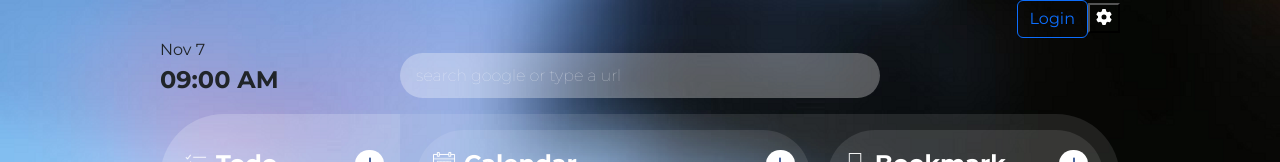
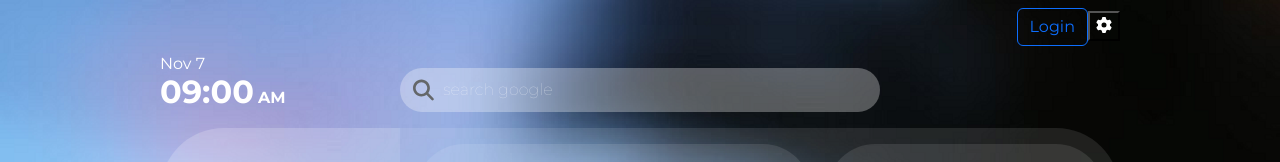
Before and after one commit to Haru-Dashboard/Haru-Dashboard, a React app in the folder frontend/: page / in a window 1280 px wide. Shown: the top 162 px of the page. Built offline with nearby package versions, Linux system fonts and the light colour scheme; no server answers.

Commit message:
feat: add temperature, time, searchbar styles (#47)

```diff
--- a/frontend/src/Components/Widgets/Basic/SearchBar.tsx
+++ b/frontend/src/Components/Widgets/Basic/SearchBar.tsx
@@ -1,48 +1,38 @@
 import React, { useState } from 'react';
+import { faMagnifyingGlass } from '@fortawesome/free-solid-svg-icons';
+import { FontAwesomeIcon } from '@fortawesome/react-fontawesome';
 
 const SearchBar = () => {
   const [query, setQuery] = useState('');
 
-  //TODO
-  // const isURL = (value: string): boolean => {};
-
-  /**
-   * When event.target[0].value is URL, open the page
-   *
-   * When event.target[0].value is query, search query on google
-   * @param e React.FormEvent<HTMLFormElement>
-   *
-   */
-  const onSubmit = (e: React.FormEvent<HTMLFormElement>): void => {
-    const target = e.target as typeof e.target & {
-      '0': { value: string };
-    };
-    const { value } = target[0];
-    // if (isURL(value)) {
-    //   e.preventDefault();
-    //   chrome.tabs.update({ url: value });
-    // }
-  };
-
   const onChange = (e: React.ChangeEvent<HTMLInputElement>) => {
     setQuery(e.target.value);
   };
-
   return (
     <div className="search-bar w-50 d-flex align-items-end">
+      {/* Note: GET https://www.google.com/search?q={query} */}
       <form
-        className="w-100 h-75"
+        className="w-100 h-75 position-relative"
         action="http://www.google.com/search"
-        method="get"
-        onSubmit={onSubmit}>
-        {/* Note: GET https://www.google.com/search?q={query} */}
+        method="get">
+        <FontAwesomeIcon
+          className="position-absolute"
+          icon={faMagnifyingGlass}
+          style={{
+            width: '1.3rem',
+            height: '1.3rem',
+            left: '0.8rem',
+            top: '50%',
+            transform: 'translate(0, -50%)',
+          }}
+        />
         <input
-          className="w-100 h-100 border border-0 rounded-pill px-3"
+          className="search-bar-input w-100 h-100 border border-0 rounded-pill position-absolute"
           type="text"
           onChange={onChange}
           name="q"
           value={query}
-          placeholder="search google or type a url"
+          placeholder="search google"
           style={{ backgroundColor: 'rgb(256, 256, 256, 0.3)' }}
         />
       </form>
--- a/frontend/src/Components/Widgets/Basic/Time.tsx
+++ b/frontend/src/Components/Widgets/Basic/Time.tsx
@@ -11,22 +11,26 @@ const Time = () => {
   }, []);
 
   return (
-    <div className="datetime w-25 d-flex flex-column justify-content-end">
-      <div className="date fs-6">
+    <div className="datetime w-25 text-white">
+      <span className="date fs-6">
         {time.toLocaleString('en-US', {
           month: 'short',
           day: 'numeric',
         })}
-      </div>
-      <div className="time fs-4 fw-bolder">
-        {`${
+      </span>
+      <br />
+      <span className="fs-2 fw-bolder me-1">
+        {
           time
             .toLocaleString('en-US', {
               hour: '2-digit',
               minute: '2-digit',
             })
             .split(' ')[0]
-        } ${
+        }
+      </span>
+      <span className="fs-6 fw-bolder">
+        {
           // Note AM or PM
           time
             .toLocaleString('en-US', {
@@ -34,8 +38,8 @@ const Time = () => {
               minute: '2-digit',
             })
             .split(' ')[1]
-        }`}
-      </div>
+        }
+      </span>
     </div>
   );
 };
--- a/frontend/src/Components/Widgets/Basic/index.css
+++ b/frontend/src/Components/Widgets/Basic/index.css
@@ -1,5 +1,23 @@
 header {
   aspect-ratio: 2000 / 175;
+}
+
+.weather-img {
+  width: 2rem;
+  height: 2rem;
+}
+
+.temperature {
+  font-size: 0.8rem;
+}
+
+.datetime {
+  line-height: 1.2;
+}
+
+.search-bar-input {
+  padding-left: 2.7rem;
+  padding-right: 1.5rem;
 }
 
 /* Chrome, Firefox, Opera, Safari 10.1+ */
--- a/frontend/src/Components/Widgets/Basic/index.tsx
+++ b/frontend/src/Components/Widgets/Basic/index.tsx
@@ -8,7 +8,7 @@ import './index.css';
 const Basic = () => {
   return (
     <header>
-      <section className="d-flex justify-content-between align-items-center">
+      <section className="d-flex justify-content-between align-items-center py-2">
         <Weather />
         <Settings />
       </section>
```
